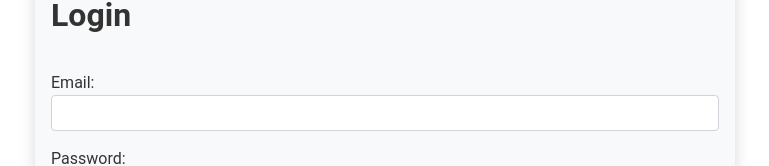
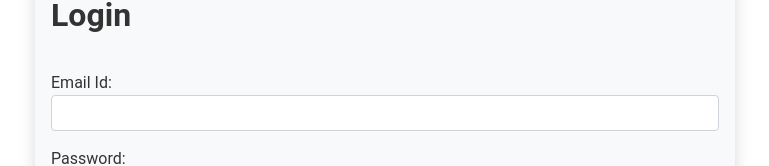
Before and after one commit to SiddharthM243/ToDo-Application, a React (Create React App) app: page /login in a window 1280 px wide. Shown: the part 219-385 px from the top of the page, without its empty margins (255-1024 px from the left). Built offline with nearby package versions, Linux system fonts and the light colour scheme.

Commit message:
Change label for Email

```diff
--- a/src/components/Login.js
+++ b/src/components/Login.js
@@ -40,7 +40,7 @@
       <form onSubmit={handleSubmit} className="login-form">
         <h3>Login</h3>
         <div>
-          <label htmlFor="email">Email:</label>
+          <label htmlFor="email">Email Id:</label>
           <input type="email" name="email" id="email" onChange={handleChange} value={email} />
         </div>
         <div>
```
